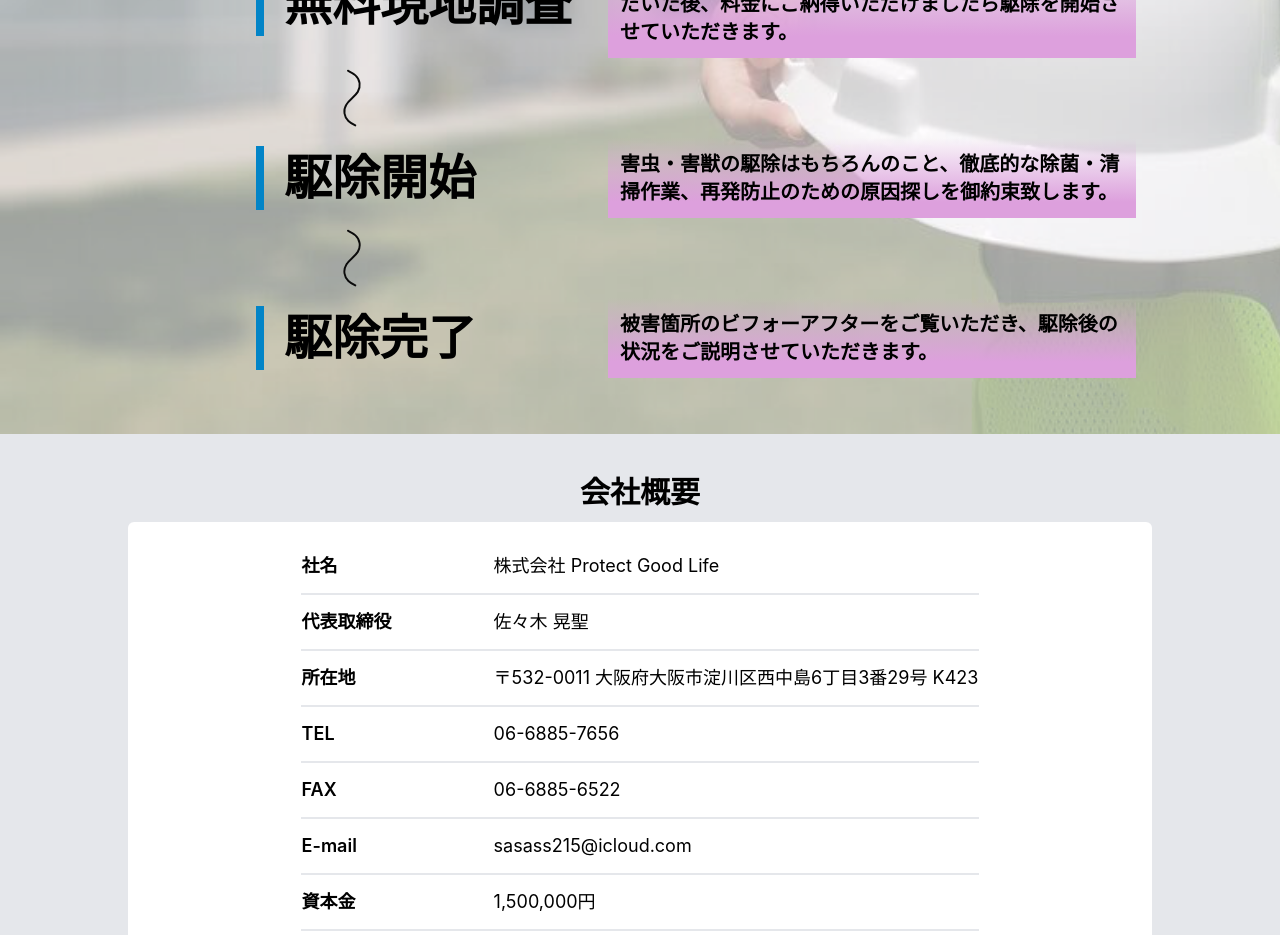
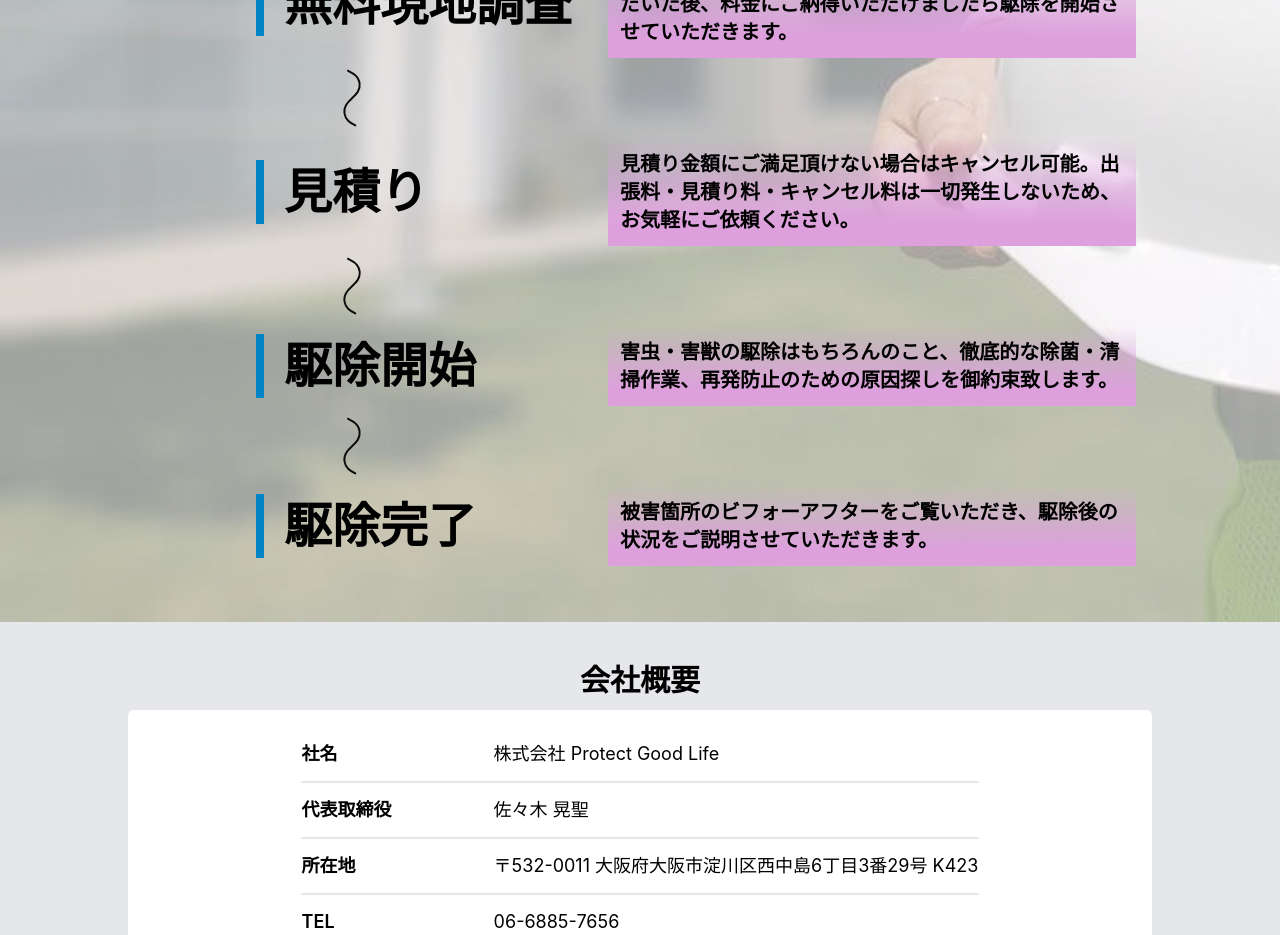
Before and after one commit to ss1119/gaityu-kujo-han, a React (Create React App) app: page / in a window 1280 px wide. Shown: the part 8120-9055 px from the top of the page. Built offline with nearby package versions, Linux system fonts and the light colour scheme.

Commit message:
見積り追加

```diff
--- a/src/components/templates/RequestFlow.tsx
+++ b/src/components/templates/RequestFlow.tsx
@@ -16,6 +16,11 @@ export const RequestFlow = () => {
         />
         <Wave />
         <Flow
+          title="見積り"
+          text="見積り金額にご満足頂けない場合はキャンセル可能。出張料・見積り料・キャンセル料は一切発生しないため、お気軽にご依頼ください。"
+        />
+        <Wave />
+        <Flow
           title="駆除開始"
           text="害虫・害獣の駆除はもちろんのこと、徹底的な除菌・清掃作業、再発防止のための原因探しを御約束致します。"
         />
```
